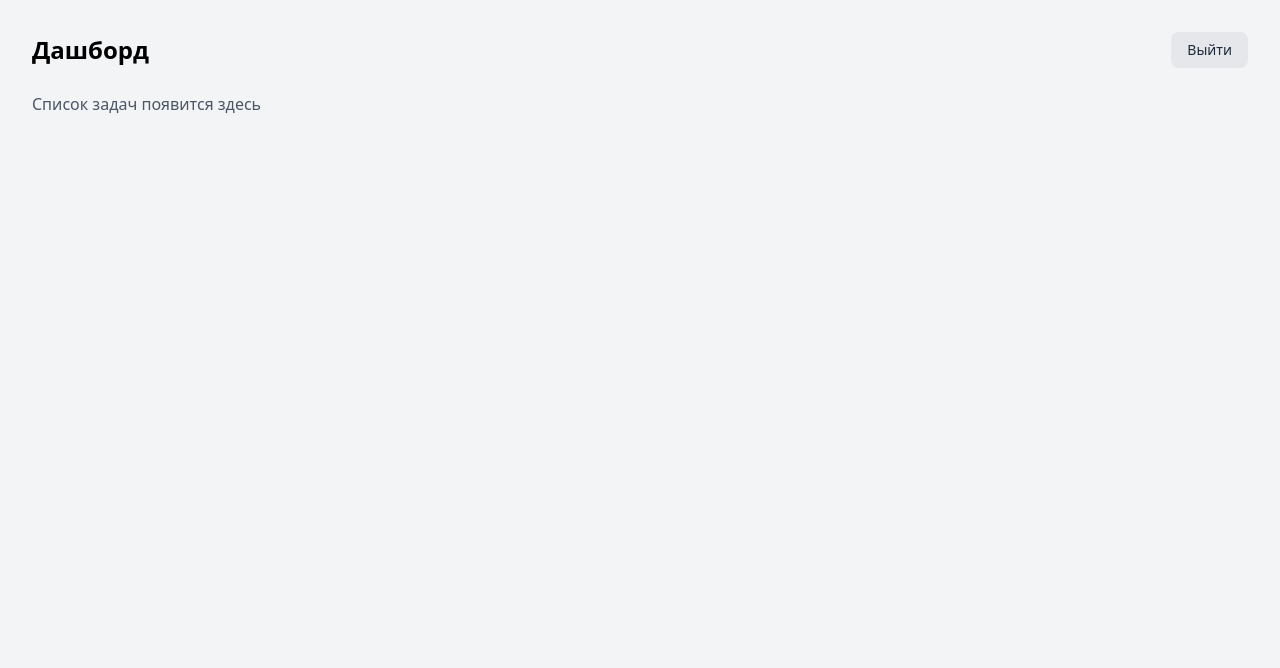
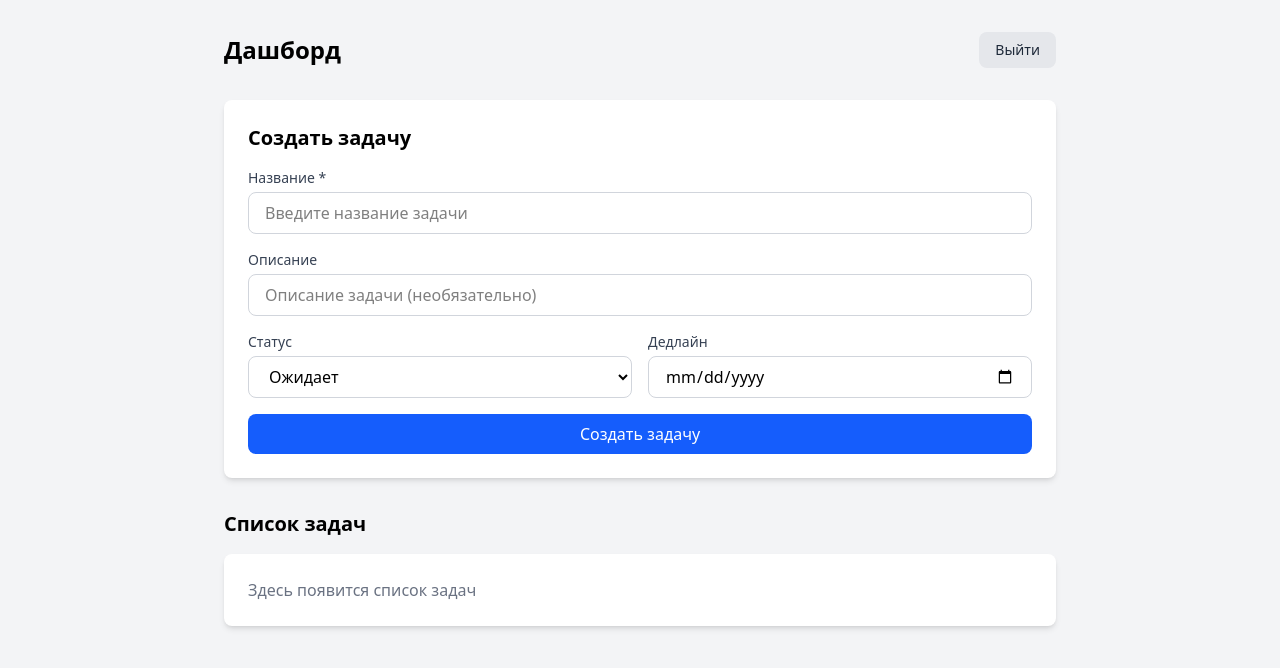
Before and after one commit to sundstorm91/taskflow, a Next.js app: page / in a window 1280 px wide. Shown: the top 668 px of the page. Built offline with nearby package versions, Linux system fonts and the light colour scheme.

Commit message:
feat: add UI suplemented dashboard page

```diff
--- a/app/(dashboard)/page.tsx
+++ b/app/(dashboard)/page.tsx
@@ -1,17 +1,25 @@
 'use client'
 
+import { useState } from 'react'
 import { useRouter } from 'next/navigation'
 import { Button } from '@/components/ui/Button'
-import { useState } from 'react'
+import { Input } from '@/components/ui/Input'
 
 export default function DashboardPage() {
   const router = useRouter()
+  const [loading, setLoading] = useState(false)
   const [error, setError] = useState('')
-  const [loading, setLoading] = useState(false)
+
+  // Состояния формы
+  const [title, setTitle] = useState('')
+  const [description, setDescription] = useState('')
+  const [status, setStatus] = useState<'pending' | 'in-progress' | 'completed'>('pending')
+  const [deadline, setDeadline] = useState('')
+
+  // TODO: получить реальный userId из контекста/токена
+  const userId = 1781323328954 // временно (заменить позже)
 
   const handleLogout = async () => {
-    setLoading(true)
-
     try {
       const res = await fetch('/api/auth/logout', { method: 'POST' })
       if (res.ok) {
@@ -21,21 +29,95 @@ export default function DashboardPage() {
       }
     } catch {
       setError('Ошибка соединения')
-    } finally {
-      setLoading(false)
     }
   }
 
+  const handleSubmit = async (e: React.FormEvent) => {
+    e.preventDefault()
+    setError('')
+    setLoading(true)
+
+    // TODO: добавить логику создания задачи
+    console.log('Создаём задачу:', { title, description, status, deadline, userId })
+
+    // Заглушка
+    setTimeout(() => {
+      setLoading(false)
+      setTitle('')
+      setDescription('')
+      setStatus('pending')
+      setDeadline('')
+    }, 1000)
+  }
+
   return (
-    <div className="p-8">
-      <div className="flex justify-between items-center mb-6">
+    <div className="p-8 max-w-4xl mx-auto">
+      {/* Хедер с кнопкой выхода */}
+      <div className="flex justify-between items-center mb-8">
         <h1 className="text-2xl font-bold">Дашборд</h1>
-        {error && <p className="text-red-500 text-sm">{error}</p>}
-        <Button variant="secondary" onClick={handleLogout} className="text-sm" disabled={loading}>
-          {loading ? 'Выходим...' : 'Выйти'}
+        <Button variant="secondary" onClick={handleLogout} className="text-sm">
+          Выйти
         </Button>
       </div>
-      <p className="text-gray-600 mt-2">Список задач появится здесь</p>
+
+      {/* Форма создания задачи */}
+      <div className="bg-white p-6 rounded-lg shadow-md mb-8">
+        <h2 className="text-xl font-semibold mb-4">Создать задачу</h2>
+        <form onSubmit={handleSubmit} className="space-y-4">
+          <div>
+            <label className="block text-sm font-medium text-gray-700 mb-1">Название *</label>
+            <Input
+              value={title}
+              onChange={(e) => setTitle(e.target.value)}
+              placeholder="Введите название задачи"
+              required
+            />
+          </div>
+
+          <div>
+            <label className="block text-sm font-medium text-gray-700 mb-1">Описание</label>
+            <Input
+              value={description}
+              onChange={(e) => setDescription(e.target.value)}
+              placeholder="Описание задачи (необязательно)"
+            />
+          </div>
+
+          <div className="grid grid-cols-2 gap-4">
+            <div>
+              <label className="block text-sm font-medium text-gray-700 mb-1">Статус</label>
+              <select
+                value={status}
+                onChange={(e) => setStatus(e.target.value as typeof status)}
+                className="w-full px-4 py-2 border border-gray-300 rounded-lg focus:outline-none focus:ring-2 focus:ring-blue-500"
+              >
+                <option value="pending">Ожидает</option>
+                <option value="in-progress">В работе</option>
+                <option value="completed">Выполнена</option>
+              </select>
+            </div>
+
+            <div>
+              <label className="block text-sm font-medium text-gray-700 mb-1">Дедлайн</label>
+              <Input type="date" value={deadline} onChange={(e) => setDeadline(e.target.value)} />
+            </div>
+          </div>
+
+          {error && <p className="text-red-500 text-sm">{error}</p>}
+
+          <Button type="submit" variant="primary" className="w-full" disabled={loading}>
+            {loading ? 'Создание...' : 'Создать задачу'}
+          </Button>
+        </form>
+      </div>
+
+      {/* Список задач (заглушка) */}
+      <div>
+        <h2 className="text-xl font-semibold mb-4">Список задач</h2>
+        <div className="bg-white p-6 rounded-lg shadow-md">
+          <p className="text-gray-500">Здесь появится список задач</p>
+        </div>
+      </div>
     </div>
   )
 }
```
